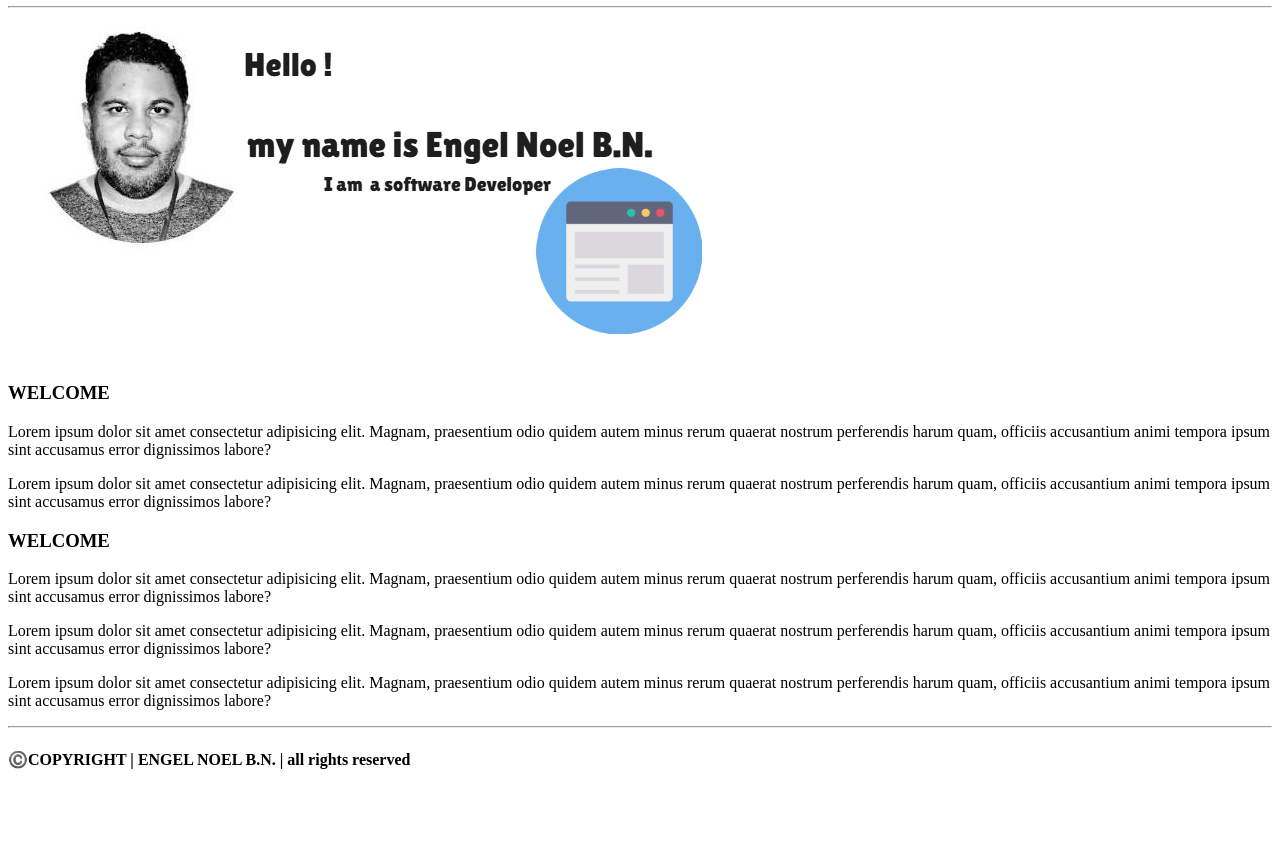
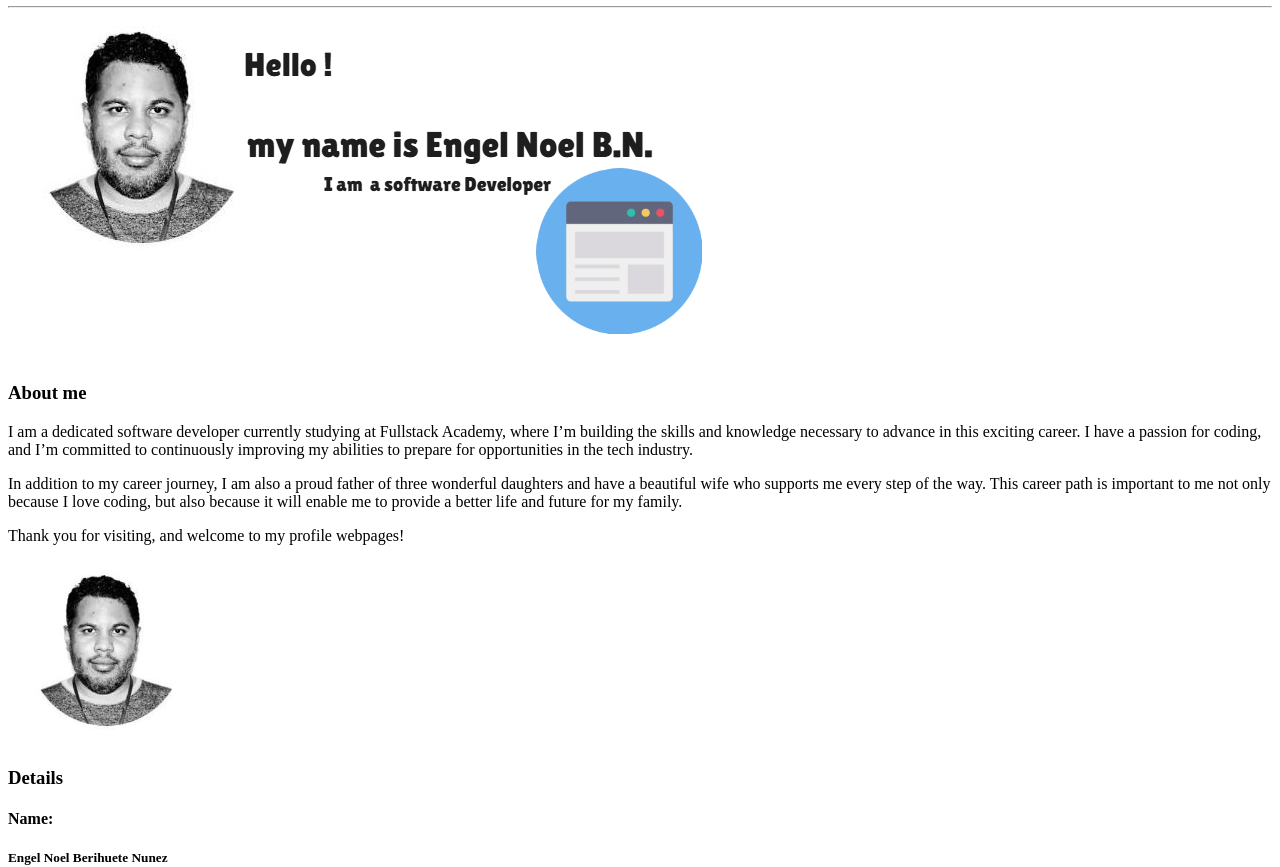
Before and after one commit to mastering23/profile-web, a plain HTML site: page profile.html in a window 1280 px wide. Shown: the part 87-954 px from the top of the page. Before the commit the page ends 877 px from the top, so only its background shows below. Drawn offline with Linux system fonts and the light colour scheme.

Commit message:
adding more images for the profilepage adding text and setting up the envairoment for profile.html

```diff
--- a/profile.html
+++ b/profile.html
@@ -25,53 +25,37 @@
     <img src="./img/intro-image-hello.png" alt="happy office team photo">
 
 
-    <section>
+   <section class="container">
+    <article class="boxes">
+    <h3>About me</h3>
 
-      <h3>WELCOME</h3>
+    <p>
+      I am a dedicated software developer currently studying at Fullstack Academy, where I’m building the skills and knowledge necessary to advance in this exciting career. I have a passion for coding, and I’m committed to continuously improving my abilities to prepare for opportunities in the tech industry.
 
-      <article>
+    </p>
+    <p>
+      In addition to my career journey, I am also a proud father of three wonderful daughters and have a beautiful wife who supports me every step of the way. This career path is important to me not only because I love coding, but also because it will enable me to provide a better life and future for my family.
+    </p>
+
+    <p>
+      Thank you for visiting, and welcome to my profile webpages!
+    </p>
+    </article>
+    <article class="boxes"><img src="/img/prolife-photo-me.png" alt=""></article>
+    <article class="boxes">
+    <h3>Details</h3>
+    <h4><strong>Name:</strong></h4>
+    <h5>Engel Noel Berihuete Nunez</h5>
+    <h4><strong>Age:</strong></h4>
+    <h5>40 years</h5>
+    <h4><strong>location</strong></h4>
+    <h5>New York City , NY , USA</h5>
+    <a href="https://github.com/mastering23"target="_blank"><img src="/img/github-icon-profilepage.png" alt=""></a>
 
 
 
-        <p>Lorem ipsum dolor sit amet consectetur adipisicing elit.
-          Magnam, praesentium odio quidem autem minus rerum quaerat
-          nostrum perferendis harum quam, officiis accusantium animi
-          tempora ipsum sint accusamus error dignissimos labore?</p>
-
-          <p>Lorem ipsum dolor sit amet consectetur adipisicing elit.
-            Magnam, praesentium odio quidem autem minus rerum quaerat
-            nostrum perferendis harum quam, officiis accusantium animi
-            tempora ipsum sint accusamus error dignissimos labore?</p>
-
-      </article>
-
-    </section>
-
-    <section>
-
-      <h3>WELCOME</h3>
-
-      <article>
-
-        <p>Lorem ipsum dolor sit amet consectetur adipisicing elit.
-          Magnam, praesentium odio quidem autem minus rerum quaerat
-          nostrum perferendis harum quam, officiis accusantium animi
-          tempora ipsum sint accusamus error dignissimos labore?</p>
-
-
-        <p>Lorem ipsum dolor sit amet consectetur adipisicing elit.
-          Magnam, praesentium odio quidem autem minus rerum quaerat
-          nostrum perferendis harum quam, officiis accusantium animi
-          tempora ipsum sint accusamus error dignissimos labore?</p>
-
-          <p>Lorem ipsum dolor sit amet consectetur adipisicing elit.
-            Magnam, praesentium odio quidem autem minus rerum quaerat
-            nostrum perferendis harum quam, officiis accusantium animi
-            tempora ipsum sint accusamus error dignissimos labore?</p>
-
-      </article>
-
-    </section>
+    </article>
+   </section>
 
   </main>
 
```
Also changed, not shown: img/github-icon-profilepage.png (added), img/prolife-photo-me.png (added).
